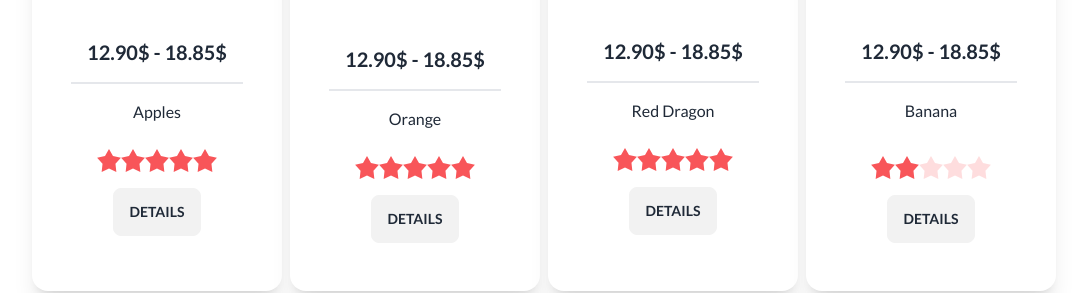
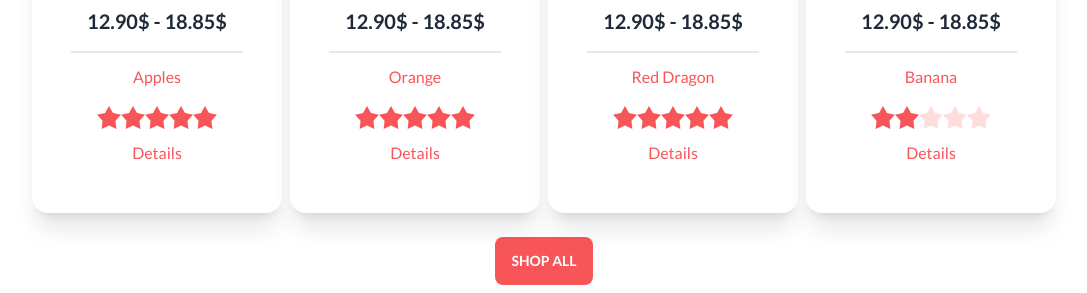
Before and after one commit to MahiuddinZilani/A3-fruit-brust, a plain HTML site: page index.html in a window 1280 px wide. Shown: the part 1311-1604 px from the top of the page, without its empty margins (96-1183 px from the left). Drawn offline with nearby package versions, Linux system fonts and the light colour scheme.

```diff
--- a/index.html
+++ b/index.html
@@ -286,15 +286,15 @@
                         </figure>
                         <div class="card-body items-center text-center">
                             <h2 class="card-title p-4 border-b-2">12.90$ - 18.85$</h2>
-                            <p class="my-2">Apples</p>
-                            <div class="rating my-2">
+                            <p class="my-1 text-primary-color">Apples</p>
+                            <div class="rating my-1">
                                 <input type="radio" name="rating-2" class="mask mask-star-2 bg-[#F85559]" />
                                 <input type="radio" name="rating-2" class="mask mask-star-2 bg-[#F85559]" checked />
                                 <input type="radio" name="rating-2" class="mask mask-star-2 bg-[#F85559]" />
                                 <input type="radio" name="rating-2" class="mask mask-star-2 bg-[#F85559]" />
                                 <input type="radio" name="rating-2" class="mask mask-star-2 bg-[#F85559]" />
                             </div>
-                            <button class="btn" onclick="card1.showModal()">Details</button>
+                            <p class="text-primary-color cursor-pointer" onclick="card1.showModal()">Details</p>
                         </div>
                     </div>
                     <!-- card 01 modal section  -->
@@ -335,15 +335,15 @@
                     </figure>
                     <div class="card-body items-center text-center">
                         <h2 class="card-title p-4 border-b-2">12.90$ - 18.85$</h2>
-                        <p class="my-2">Orange</p>
-                        <div class="rating my-2">
+                        <p class="my-1 text-primary-color">Orange</p>
+                        <div class="rating my-1">
                             <input type="radio" name="rating-2" class="mask mask-star-2 bg-[#F85559]" />
                             <input type="radio" name="rating-2" class="mask mask-star-2 bg-[#F85559]" checked />
                             <input type="radio" name="rating-2" class="mask mask-star-2 bg-[#F85559]" />
                             <input type="radio" name="rating-2" class="mask mask-star-2 bg-[#F85559]" />
                             <input type="radio" name="rating-2" class="mask mask-star-2 bg-[#F85559]" />
                         </div>
-                        <button class="btn" onclick="card2.showModal()">Details</button>
+                        <p class="text-primary-color cursor-pointer" onclick="card2.showModal()">Details</p>
                     </div>
                     <!-- card 02 modal section  -->
                     <div class="card-actions my-2">
@@ -385,15 +385,15 @@
                         </figure>
                         <div class="card-body items-center text-center">
                             <h2 class="card-title p-4 border-b-2">12.90$ - 18.85$</h2>
-                            <p class="my-2">Red Dragon</p>
-                            <div class="rating my-2">
+                            <p class="text-primary-color my-1">Red Dragon</p>
+                            <div class="rating my-1">
                                 <input type="radio" name="rating-2" class="mask mask-star-2 bg-[#F85559]" />
                                 <input type="radio" name="rating-2" class="mask mask-star-2 bg-[#F85559]" checked />
                                 <input type="radio" name="rating-2" class="mask mask-star-2 bg-[#F85559]" />
                                 <input type="radio" name="rating-2" class="mask mask-star-2 bg-[#F85559]" />
                                 <input type="radio" name="rating-2" class="mask mask-star-2 bg-[#F85559]" />
                             </div>
-                            <button class="btn" onclick="card3.showModal()">Details</button>
+                            <p class="text-primary-color cursor-pointer" onclick="card3.showModal()">Details</p>
                         </div>
                     </div>
                     <!-- card 03 modal section  -->
@@ -434,15 +434,15 @@
                     </figure>
                     <div class="card-body items-center text-center">
                         <h2 class="card-title p-4 border-b-2">12.90$ - 18.85$</h2>
-                        <p class="my-2">Banana</p>
-                        <div class="rating my-2">
+                        <p class="my-1 text-primary-color">Banana</p>
+                        <div class="rating my-1">
                             <input type="radio" name="rating-2" class="mask mask-star-2 bg-[#F85559]" />
                             <input type="radio" name="rating-2" class="mask mask-star-2 bg-[#F85559]" checked />
                             <input type="radio" name="rating-2" class="mask mask-star-2 bg-[#F85559]" />
                             <input type="radio" name="rating-2" class="mask mask-star-2 bg-[#F85559]" />
                             <input type="radio" name="rating-2" class="mask mask-star-2 bg-[#F85559]" />
                         </div>
-                        <button class="btn" onclick="card4.showModal()">Details</button>
+                        <p class="text-primary-color cursor-pointer" onclick="card4.showModal()">Details</p>
                     </div>
                     <!-- card 04 modal section  -->
                     <div class="card-actions my-2">
```
Also changed, not shown: images/fruit6.png, images/fruit7.png, images/fruit8.png, images/fruit9.png.
